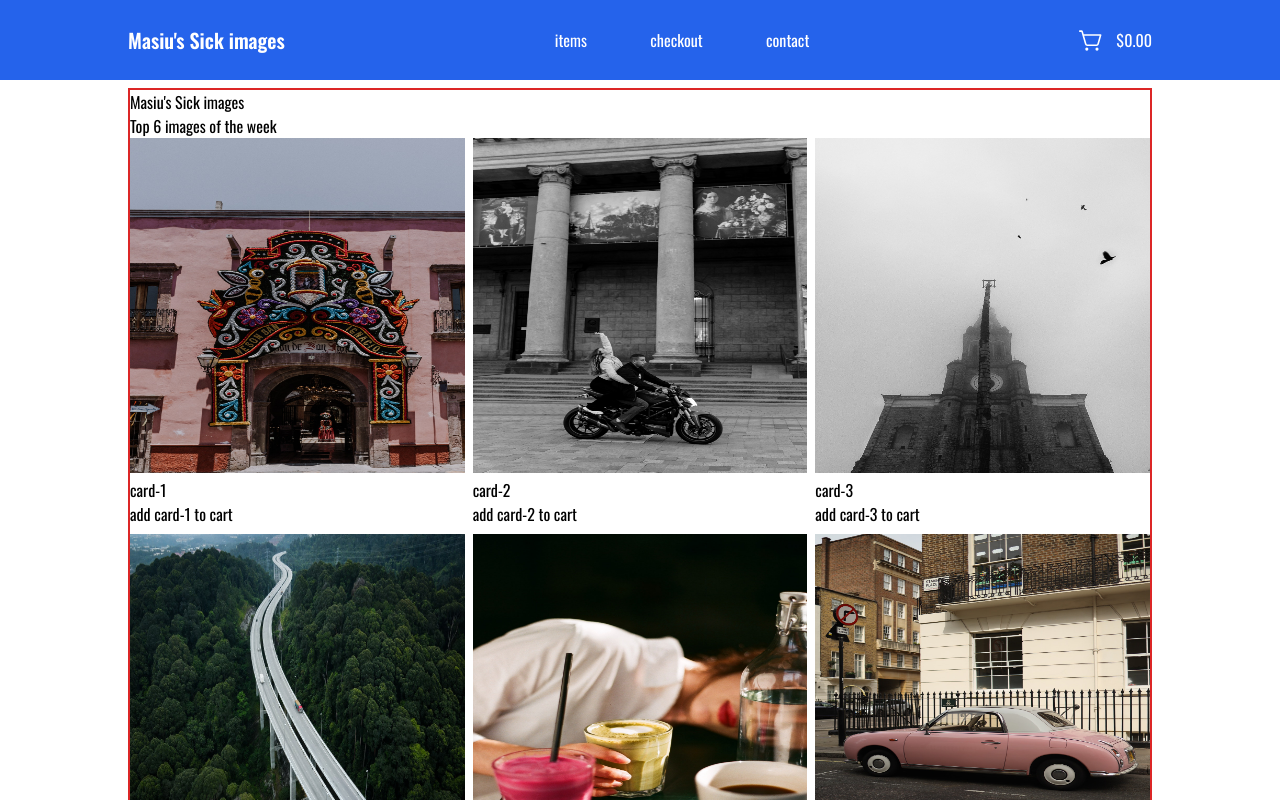
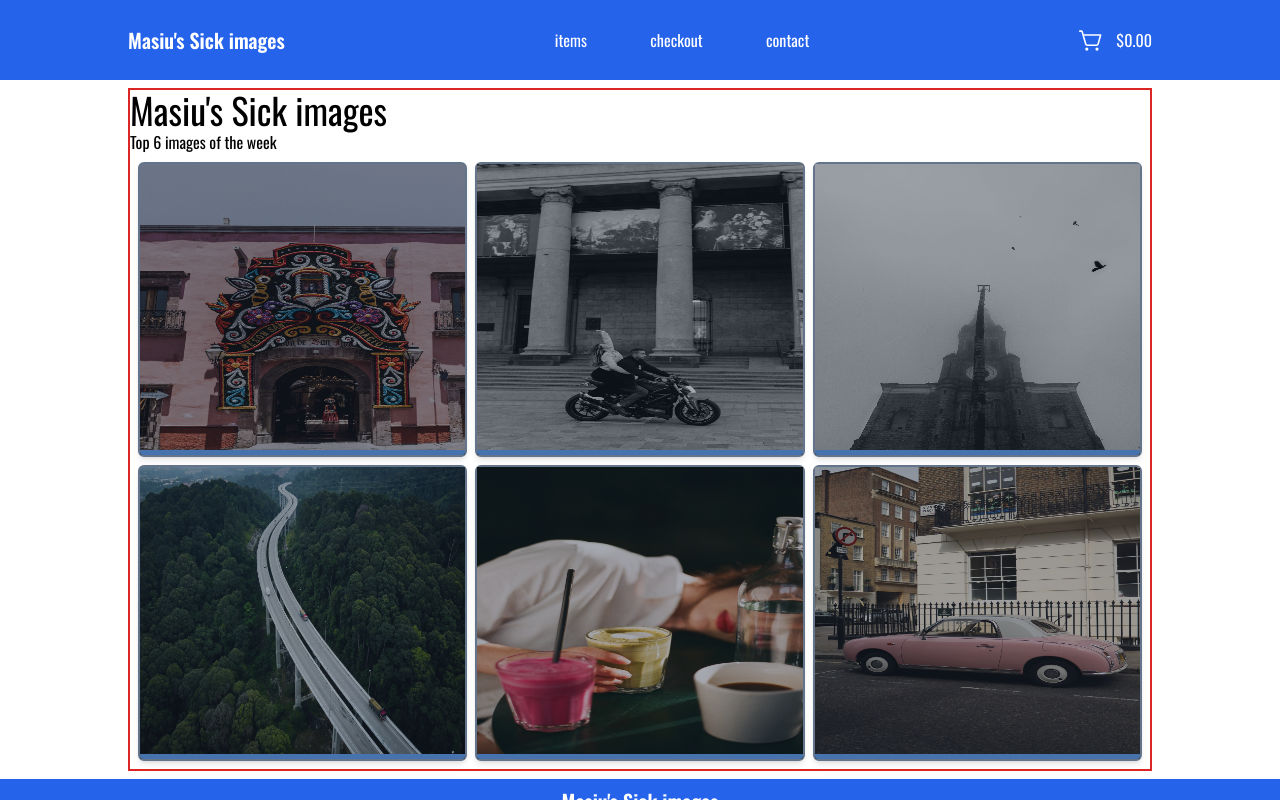
Before and after one commit to masiucd/ecommerce-on-jam-stack, a Next.js app: page / in a window 1280 px wide. Shown: the top 800 px of the page. Built offline with nearby package versions, Linux system fonts and the light colour scheme.

Commit message:
Card image

```diff
--- a/components/title.tsx
+++ b/components/title.tsx
@@ -1,7 +1,16 @@
 import React from "react"
 
-const Title = () => {
-  return <div>Title</div>
+interface Props {
+  title?: string
+  className?: string
+  children?: React.ReactNode
+}
+const Title = ({title, className, children}: Props) => {
+  return children ? (
+    <aside className={`text-2xl md:text-4xl  ${className}`}>{children}</aside>
+  ) : (
+    <h1 className={className}>{title}</h1>
+  )
 }
 
 export default Title
--- a/pages/index.tsx
+++ b/pages/index.tsx
@@ -2,57 +2,56 @@ import Head from "next/head"
 import {Fragment, ReactElement} from "react"
 import Layout, {InnerLayout} from "~components/layout/layout"
 import Image from "next/image"
+import cards from "~data/static-images.json"
+import Title from "~components/title"
 
 const Card = ({name}: {name: string}) => (
-  <div className="min-w-[6rem] min-h-[6rem]">
-    <div>
-      <div className="rounded-md">
+  <div className="min-w-[6rem] min-h-[6rem] ">
+    <div className="border-2 border-slate-500 rounded-md shadow-md relative group mix-blend-multiply bg-blue-400">
+      <div className="rounded-md relative">
         <Image
           src={`/images/${name}.jpeg`}
           alt="Picture of the author"
           width={500}
-          height={500}
+          height={440}
           priority
         />
       </div>
-      <p>{name}</p>
+      <div className="overlay absolute top-0 left-0 bg-slate-800 w-full h-full opacity-40"></div>
+      <div className="absolute top-1/2 left-1/2 transform -translate-x-1/2 -translate-y-1/2 md:text-2xl text-white hidden group-hover:flex transition-all ease-in-out">
+        <p>{name}</p>
+        <button>add {name} to cart</button>
+      </div>
     </div>
-    <button>add {name} to cart</button>
   </div>
 )
 
-const cards = [
-  {name: "card-1"},
-  {name: "card-2"},
-  {name: "card-3"},
-  {name: "card-4"},
-  {name: "card-5"},
-  {name: "card-6"},
-]
-
 const Home = (): JSX.Element => (
   <Fragment>
-    <Head>
-      <title>E commerce</title>
-      <meta name="description" content="Generated by create next app" />
-      <link rel="icon" href="/favicon.ico" />
-    </Head>
-    <div>
+    <Title>
       <h1>Masiu&apos;s Sick images</h1>
-    </div>
+    </Title>
     <p>Top 6 images of the week</p>
-    <div className="grid grid-cols-1 sm:grid-cols-2  md:grid-cols-3 gap-2">
+    <div className="grid grid-cols-1 sm:grid-cols-2  md:grid-cols-3 gap-2 p-2">
       {cards.map(({name}) => (
         <Card name={name} key={name} />
       ))}
     </div>
   </Fragment>
 )
+
 Home.getLayout = function (page: ReactElement) {
   return (
-    <Layout>
-      <InnerLayout>{page}</InnerLayout>
-    </Layout>
+    <Fragment>
+      <Head>
+        <title>E commerce</title>
+        <meta name="description" content="Generated by create next app" />
+        <link rel="icon" href="/favicon.ico" />
+      </Head>
+      <Layout>
+        <InnerLayout>{page}</InnerLayout>
+      </Layout>
+    </Fragment>
   )
 }
 
```
Also changed, not shown: package.json (+9 -8 lines), 1 other file (tests, documents, lock files or other folders).
